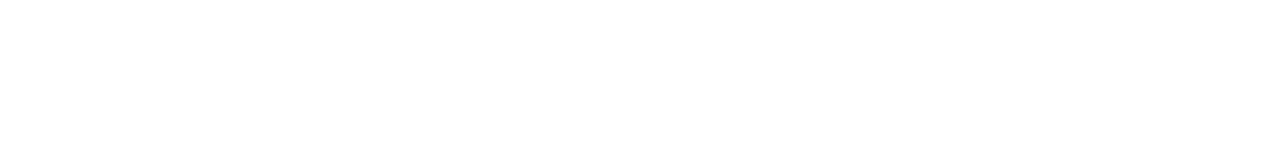
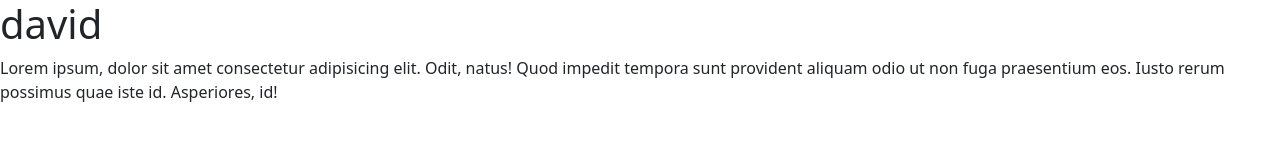
Before and after one commit to Ugiomoh1/learning-git, a plain HTML site: page index.html in a window 1280 px wide. Drawn offline with nearby package versions, Linux system fonts and the light colour scheme.

Commit message:
changes made on index.html

```diff
--- a/index.html
+++ b/index.html
@@ -5,8 +5,12 @@
     <meta http-equiv="X-UA-Compatible" content="IE=edge">
     <meta name="viewport" content="width=device-width, initial-scale=1.0">
     <title>Document</title>
+    <link rel="stylesheet" href="https://cdn.jsdelivr.net/npm/bootstrap@5.3.0-alpha1/dist/css/bootstrap.min.css">
 </head>
 <body>
-
+    <h1>david</h1>
+    <p>
+        Lorem ipsum, dolor sit amet consectetur adipisicing elit. Odit, natus! Quod impedit tempora sunt provident aliquam odio ut non fuga praesentium eos. Iusto rerum possimus quae iste id. Asperiores, id!
+    </p>
 </body>
 </html>
```
